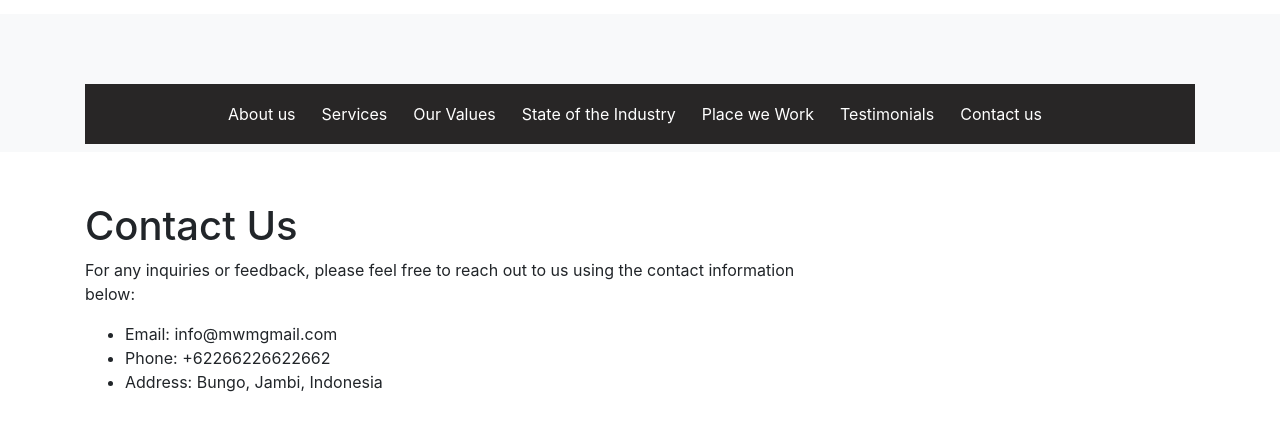
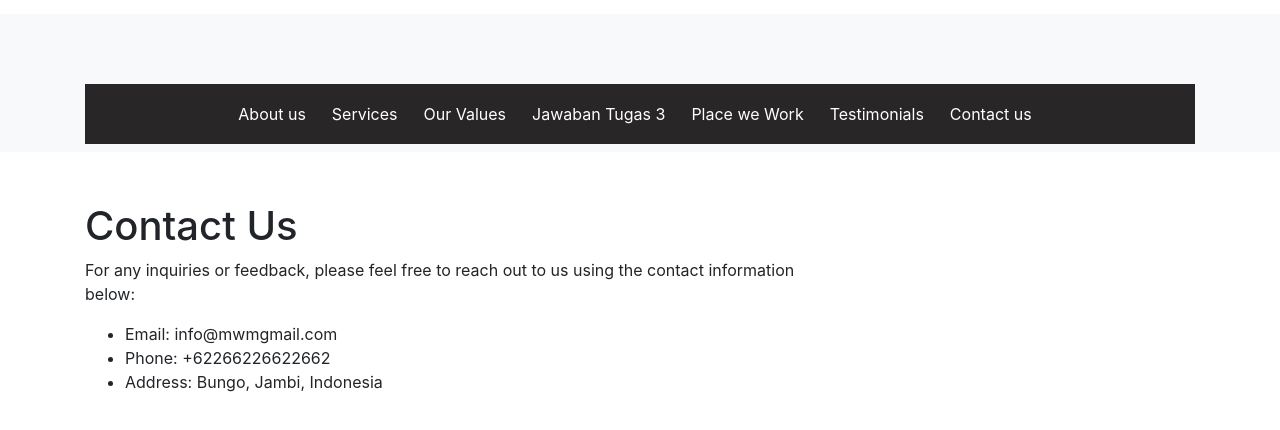
Before and after one commit to MukTzy/mwmindustry, a plain HTML site: page contact.html in a window 1280 px wide. Shown: the part 136-566 px from the top of the page. Drawn offline with nearby package versions, Linux system fonts and the light colour scheme.

Commit message:
contact.html

```diff
--- a/contact.html
+++ b/contact.html
@@ -22,7 +22,7 @@
                 <li class="nav-item"><a class="nav-link" href="index.html">About us</a></li>
                 <li class="nav-item"><a class="nav-link" href="service.html">Services</a></li>
                 <li class="nav-item"><a class="nav-link" href="values.html">Our Values</a></li>
-                <li class="nav-item"><a class="nav-link" href="stateofindustry.html">State of the Industry</a></li>
+                <li class="nav-item"><a class="nav-link" href="stateofindustry.html">Jawaban Tugas 3</a></li>
                 <li class="nav-item"><a class="nav-link" href="placewework.html">Place we Work</a></li>
                 <li class="nav-item"><a class="nav-link" href="testimonials.html">Testimonials</a></li>
                 <li class="nav-item"><a class="nav-link" href="contact.html">Contact us</a></li>
```
